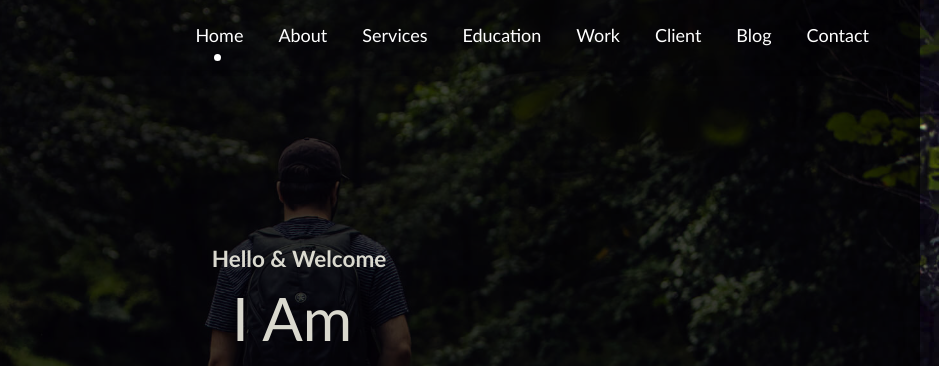
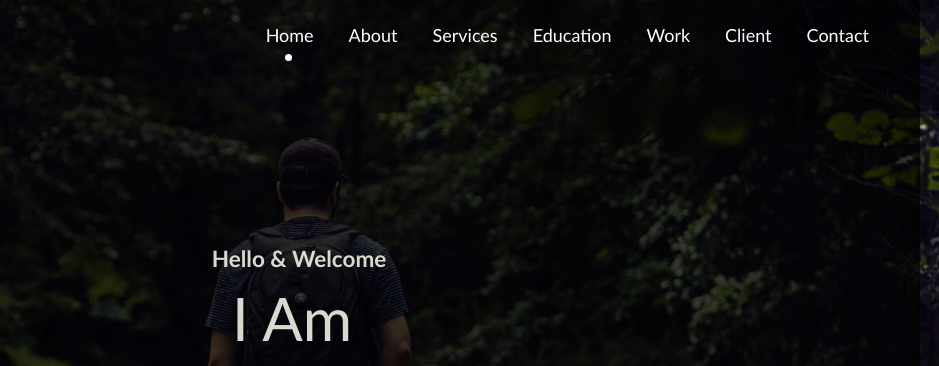
Before and after one commit to front-end-by-rimantas/29a-grupe-elvish-portfolio, a website with bundled scripts: page index.html in a window 1280 px wide. Shown: the top 366 px of the page, 341-1280 px from the left. Built offline with nearby package versions, Linux system fonts and the light colour scheme; files whose address does not match are found by name.

Commit message:
LIttle changed

```diff
--- a/css/components/our-client.css
+++ b/css/components/our-client.css
@@ -3,7 +3,6 @@
     position: relative;
     background-size: cover;
     background-position: center;
-    margin-top: 100px;
 }
 
 .background-rgb {
--- a/js/header/Header.js
+++ b/js/header/Header.js
@@ -10,7 +10,6 @@ class Header {
         if(!this.isValidSelector()) {
             return false
         }
-        console.log("tesiam darba");
         this.render()
     }
 
--- a/js/header/headerData.js
+++ b/js/header/headerData.js
@@ -30,16 +30,17 @@ const headerData = {
         href:"#client",
         class:""
     },
-    {
-        title:"Blog",
-        href:"#blog",
-        class:""
-    },
+    // {
+    //     title:"Blog",
+    //     href:"#blog",
+    //     class:""
+    // },
     {
         title:"Contact",
         href:"#contact",
         class:""
-    },]
+    },
+]
 }
 
 export { headerData }
```
